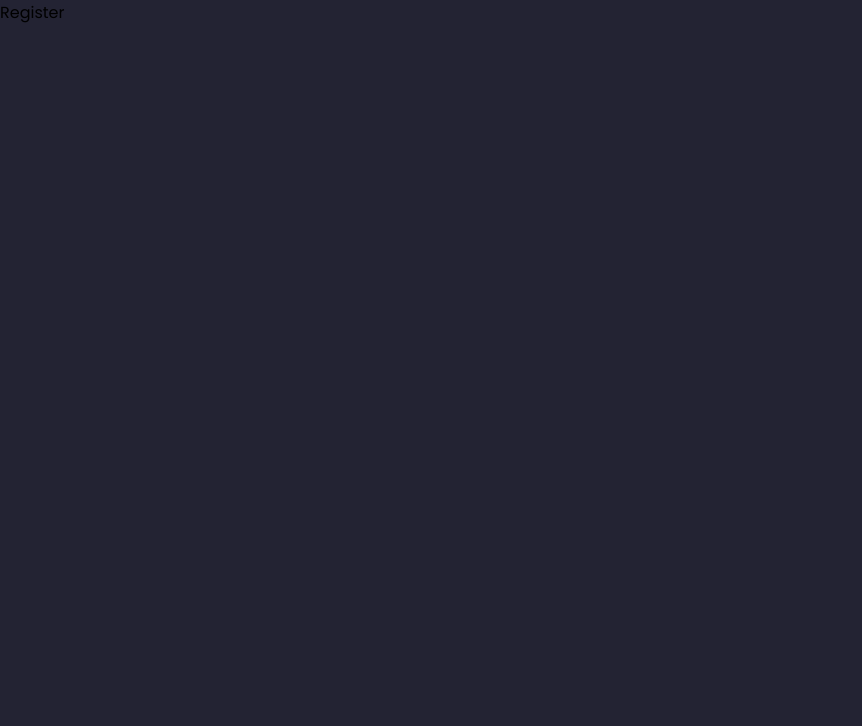
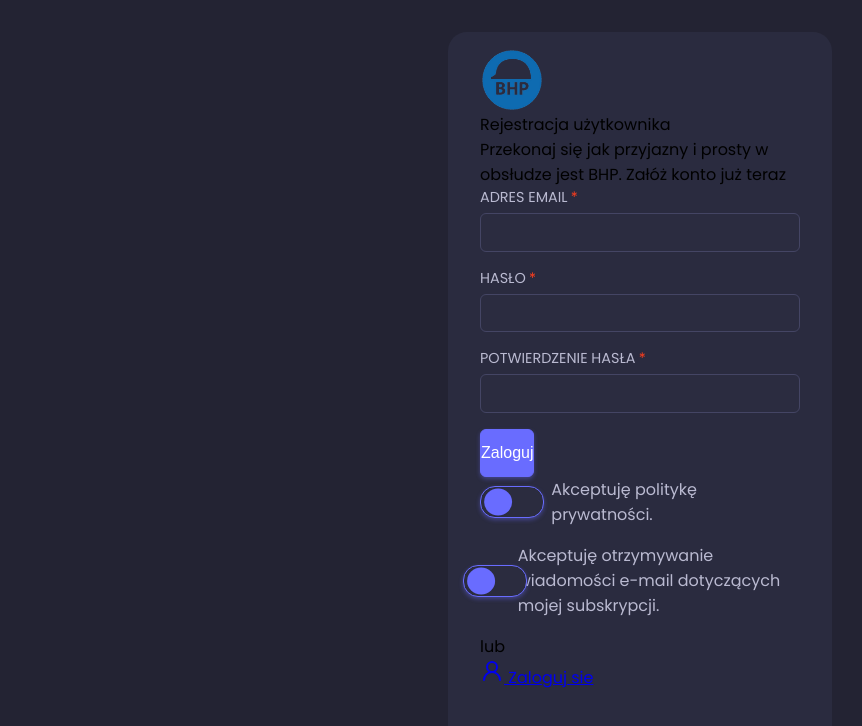
Before and after one commit to Zaniew1/REACT-BHP, a React (Vite) app: page /register in a window 1280 px wide. Shown: the top 726 px of the page, without its empty margins (0-862 px from the left). Built offline with nearby package versions, Linux system fonts and the light colour scheme.

Commit message:
chore: complete login and register components UI

```diff
--- a/src/pages/Auth/Login.tsx
+++ b/src/pages/Auth/Login.tsx
@@ -1,41 +1,65 @@
 import React from 'react';
 import { Logo } from '../../components/atoms/Logo/Logo';
 import { Paragraph } from '../../components/atoms/Paragraph/Paragraph';
-import { InputText } from '../../components/molecules/Input/Text/InputText';
-
+import { InputEmail } from '../../components/molecules/Input/Email/InputEmail';
+import { InputPassword } from '../../components/molecules/Input/Password/InputPassword';
+import { Button } from './../../components/atoms/Button/Button';
+import { Link } from '../../components/atoms/Link/Link';
+import { UserRound } from 'lucide-react';
+const loginUser = (e: React.SyntheticEvent) => {
+  e.preventDefault();
+};
 const Login = (): React.JSX.Element => {
   return (
     <div className={'auth'}>
-      <div className={'auth__logo'}>
+      <div className={'auth__wrapper'}>
+        <div className={'auth__wrapper__logo'}>
           <Logo />
         </div>
-      <Paragraph paragraphText={'Logowanie'} paragraphClass={'auth__header'} />
+        <div className={'auth__wrapper__texts'}>
+          <Paragraph class={'auth__wrapper__texts__header'} text={'Logowanie'} />
           <Paragraph
-        paragraphText={'Zaloguj się na swoje konto'}
-        paragraphClass={'auth__header__secondary'}
+            class={'auth__wrapper__texts__subheader'}
+            text={'Zaloguj się na swoje konto'}
           />
-      <form id="form_user">
-        <InputText
-          value={() => {}}
-          inputClass={'auth__input'}
-          id="authEmail"
-          type={'email'}
-          labelText={'ADRES E-MAIL'}
+        </div>
+        <form className={'auth__wrapper__form'} id={'auth__login__form'}>
+          <InputEmail
+            maxLength={30}
+            labelText="Adres Email"
             required={true}
-          minLength={5}
-          maxLength={50}
+            id={'auth__login__form__email'}
           />
-        <InputText
-          value={() => {}}
-          inputClass={'auth__input'}
-          id="authPassword"
-          type={'password'}
-          labelText={'HASŁO'}
+
+          <InputPassword
+            minLength={8}
+            maxLength={20}
+            labelText="Hasło"
             required={true}
-          minLength={8}
-          maxLength={30}
+            id={'auth__login__form__password'}
           />
         </form>
+        <Button
+          style={{ padding: '0', margin: '0' }}
+          class="button--blue"
+          form={'auth__login__form'}
+          type={'submit'}
+          onClick={loginUser}
+        >
+          Zaloguj
+        </Button>
+        <Link style={{ marginTop: '1rem' }} href="/remindPassword">
+          Zapomniałeś hasła?
+        </Link>
+        <p className={'auth__wrapper__or'}>lub</p>
+        <Link
+          class={'auth__wrapper__register'}
+          style={{ margin: '2rem auto 0 auto' }}
+          href="/register"
+        >
+          <UserRound /> Załóż konto
+        </Link>
+      </div>
     </div>
   );
 };
--- a/src/pages/Auth/Register.tsx
+++ b/src/pages/Auth/Register.tsx
@@ -1,7 +1,82 @@
 import React from 'react';
+import { Logo } from '../../components/atoms/Logo/Logo';
+import { Paragraph } from '../../components/atoms/Paragraph/Paragraph';
+import { InputEmail } from '../../components/molecules/Input/Email/InputEmail';
+import { InputPassword } from '../../components/molecules/Input/Password/InputPassword';
+import { Button } from './../../components/atoms/Button/Button';
+import { Link } from '../../components/atoms/Link/Link';
+import { UserRound } from 'lucide-react';
+import { InputCheckbox } from '../../components/molecules/Input/Checkbox/InputCheckbox';
+const registerUser = (e: React.SyntheticEvent) => {
+  e.preventDefault();
+};
+const Register = (): React.JSX.Element => {
+  return (
+    <div className={'auth'}>
+      <div className={'auth__wrapper'}>
+        <div className={'auth__wrapper__logo'}>
+          <Logo />
+        </div>
+        <div className={'auth__wrapper__texts'}>
+          <Paragraph class={'auth__wrapper__texts__header'} text={'Rejestracja użytkownika'} />
+          <Paragraph
+            class={'auth__wrapper__texts__subheader'}
+            text={'Przekonaj się jak przyjazny i prosty w obsłudze jest BHP. Załóż konto już teraz'}
+          />
+        </div>
+        <form className={'auth__wrapper__form'} id={'auth__login__form'}>
+          <InputEmail
+            maxLength={30}
+            labelText="Adres Email"
+            required={true}
+            id={'auth__login__form__email'}
+          />
 
-const Register = (): React.JSX.Element => {
-  return <div>Register</div>;
+          <InputPassword
+            minLength={8}
+            maxLength={20}
+            labelText="Hasło"
+            required={true}
+            id={'auth__login__form__password'}
+          />
+          <InputPassword
+            minLength={8}
+            maxLength={20}
+            labelText="potwierdzenie Hasła"
+            required={true}
+            id={'auth__login__form__password__repeat'}
+          />
+        </form>
+        <Button
+          style={{ padding: '0', margin: '0' }}
+          class="button--blue"
+          form={'auth__login__form'}
+          type={'submit'}
+          onClick={registerUser}
+        >
+          Zaloguj
+        </Button>
+        {/* <Link style={{ marginTop: '1rem' }} href="/remindPassword">
+          Zapomniałeś hasła?
+        </Link> */}
+        <div className={'auth__wrapper__acceptance'}>
+          <InputCheckbox required={true} labelText={'Akceptuję politykę prywatności. '} />
+          <InputCheckbox
+            required={true}
+            labelText={'Akceptuję otrzymywanie wiadomości e-mail dotyczących mojej subskrypcji. '}
+          />
+        </div>
+        <p className={'auth__wrapper__or'}>lub</p>
+        <Link
+          class={'auth__wrapper__register'}
+          style={{ margin: '2rem auto 1rem auto' }}
+          href="/login"
+        >
+          <UserRound /> Zaloguj sie
+        </Link>
+      </div>
+    </div>
+  );
 };
 
 export default Register;
--- a/src/pages/Auth/_login.sass
+++ b/src/pages/Auth/_login.sass
@@ -1,19 +1,104 @@
 .auth
     display: flex
-    flex-direction: column
-    background-color: $organisms-background
-    width: 30%
-    margin: 2em auto
-    height: 90%
-    padding: 1em 2em
-    border-radius: $border-radius
-    &__logo
-        margin: 2em auto
-        scale: 1.4
-    &__header
-        @include paragraph-primal()
-        font-size: 1.4vw
-        color: $text-whiter-color
-    &__header__secondary
-        @include paragraph-primal()
-        padding: 0.5em 0
+    justify-content: center
+    align-items: center
+    &__wrapper
+        display: flex
+        flex-direction: column
+        justify-content: flex-start
+        @include organismContainer()
+        min-width: 300px
+        width: 100%
+        max-width: 600px
+        margin: 3rem 0
+        padding: 1em 2em
+        &__logo
+            display: flex
+            justify-content: center
+            align-items: center
+            width: 100%
+            padding: 2.5rem 0
+            transform: scale(2)
+            & a
+                pointer-events: none
+        &__texts
+            display: flex
+            flex-direction: column
+            justify-content: flex-start
+            align-items: flex-start
+            padding-top: 2rem
+            width: 100%
+            &__header
+                font-size: 2rem
+                color: $hover-text-color
+                font-weight: 500
+                padding-bottom: 0.5rem
+            &__subheader
+                font-size: 1rem
+                color: $text-color
+        &__form
+            display: flex
+            flex-direction: column
+            justify-content: flex-start
+            align-items: flex-start
+            margin: 2.5rem 0 1.5rem 0
+            width: 100%
+        &__or
+            display: flex
+            justify-content: center
+            width: 100%
+            font-size: 1rem
+            color: $text-color
+            margin: 2rem auto 1rem auto
+            position: relative
+            &::after
+                content: ''
+                display: block
+                position: absolute
+                top: 50%
+                left: 0
+                width: 45%
+                height: 1px
+                background-color: $text-darker-color
+            &::before
+                content: ''
+                display: block
+                position: absolute
+                top: 50%
+                right: 0
+                width: 45%
+                height: 1px
+                background-color: $text-darker-color
+        &__register
+            display: flex
+            justify-content: center
+            align-items: center
+            list-style-type: none
+            text-decoration: none
+            cursor: pointer
+            color: $extraColor
+            border: 1px solid $extraColor
+            border-radius: 5px
+            padding: 0.8rem 3rem
+            transition: .3s ease-in-out
+            & svg
+                padding-right: 0.3rem
+            &:hover
+                background-color: $extraColor
+                color: #fff
+                & svg
+        &__acceptance
+            display: flex
+            flex-direction: column
+            justify-content: flex-start
+            align-items: flex-start
+            width: 100%
+            padding: 1rem 0
+            & .checkbox
+                justify-content: flex-start
+                width: 100%
+                transform: scale(0.7)
+                transform-origin: left
+                margin: 0.4rem 0
+                &__label
+                    font-size: 0.7rem
```
Lines whose indentation alone changed are shown as unchanged.
